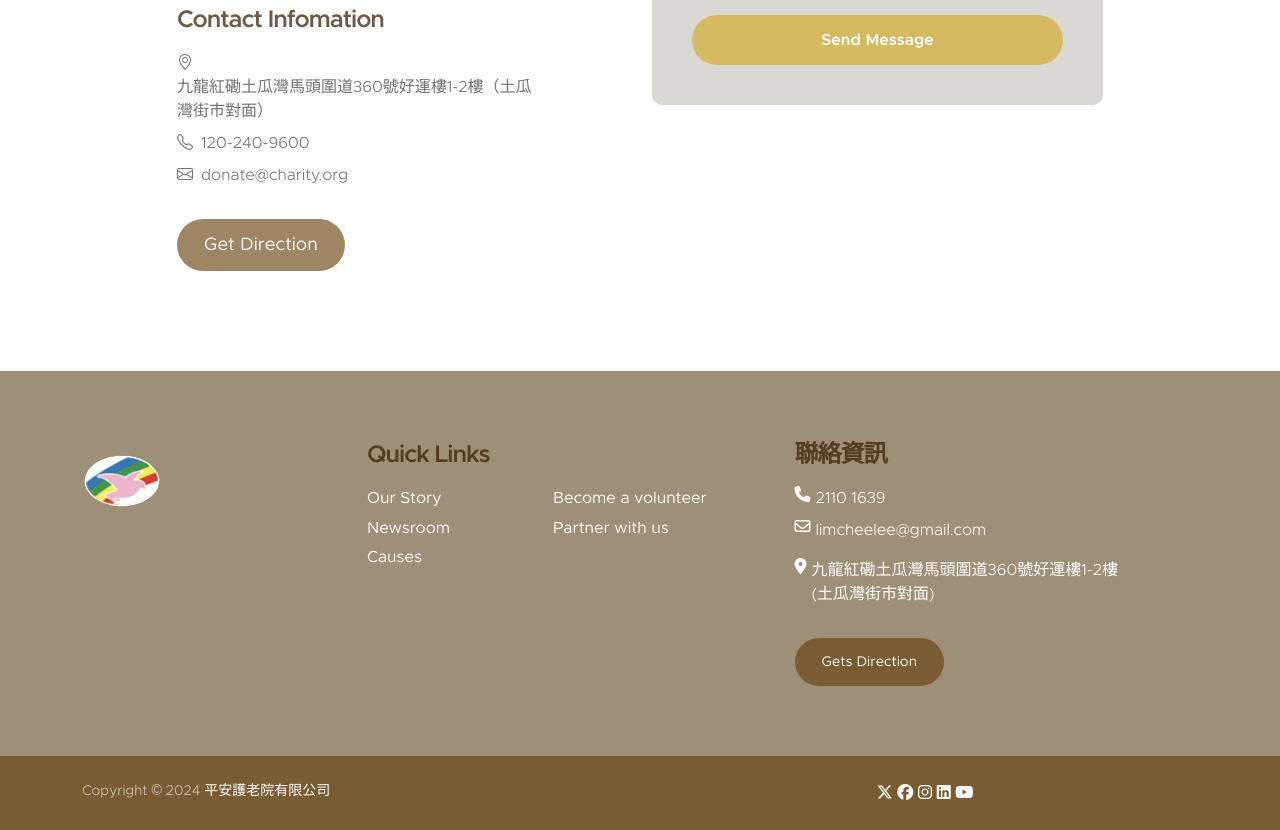
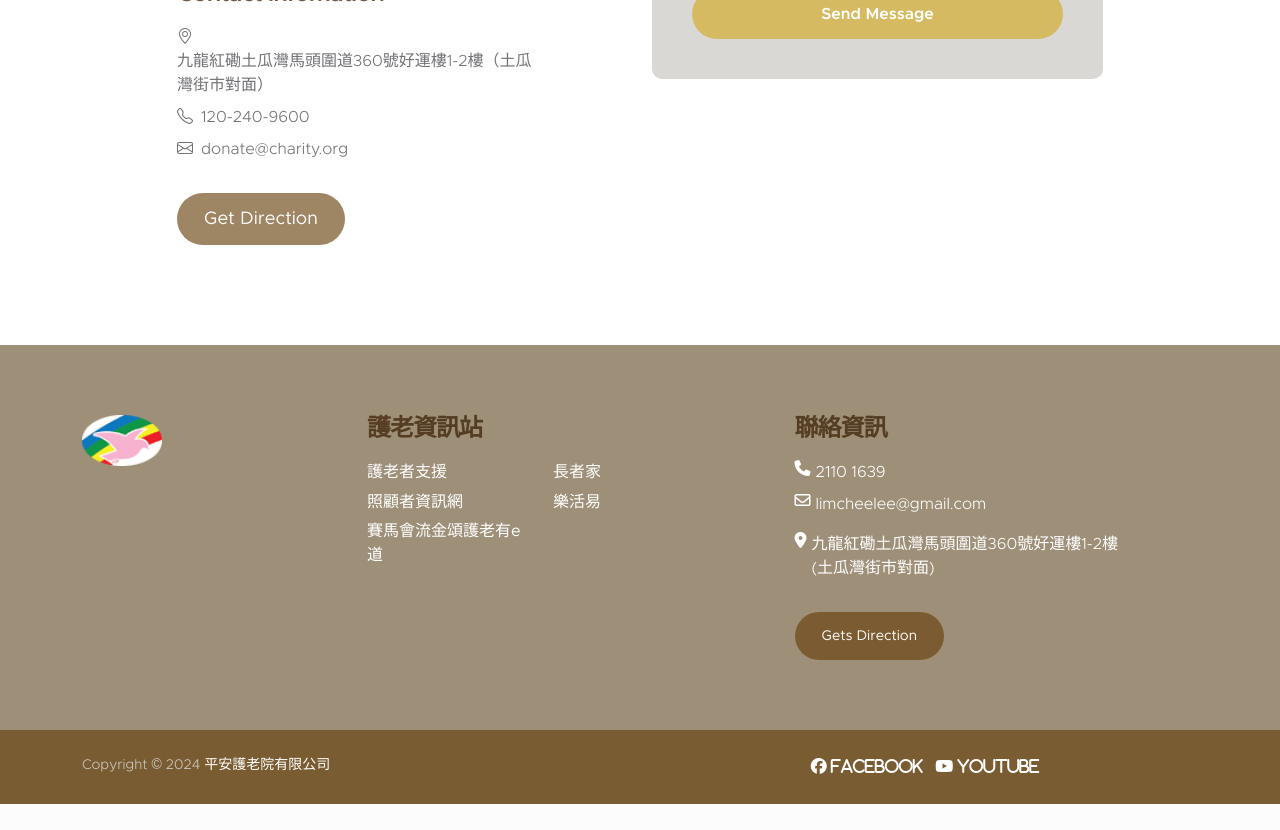
Before and after one commit to AcoHon53114/peace, a Django app: page /contacts/ in a window 1280 px wide. Shown: the part 693-1523 px from the top of the page. After the commit the page ends 1497 px from the top, so only its background shows below. Run offline with Django 4.2, Linux system fonts and the light colour scheme; some libraries are stand-ins or nearby versions.

Commit message:
replaced templatemo-kind-heart-charity.css, _footer.html, _navbar.html, _topbar.html, quick link of site footer

```diff
--- a/peaceweb/static/css/templatemo-kind-heart-charity.css
+++ b/peaceweb/static/css/templatemo-kind-heart-charity.css
@@ -66,7 +66,7 @@ https://templatemo.com/tm-581-kind-heart-charity
 --h3-font-size:                 32px;
 --h4-font-size:                 28px;
 --h5-font-size:                 24px;
-  --h6-font-size:                 22px;
+--h6-font-size:                 20px;
 --p-font-size:                  16px;
 --btn-font-size:                18px;
 --copyright-font-size:          14px;
--- a/static/css/templatemo-kind-heart-charity.css
+++ b/static/css/templatemo-kind-heart-charity.css
@@ -66,7 +66,7 @@ https://templatemo.com/tm-581-kind-heart-charity
 --h3-font-size:                 32px;
 --h4-font-size:                 28px;
 --h5-font-size:                 24px;
-  --h6-font-size:                 22px;
+--h6-font-size:                 20px;
 --p-font-size:                  16px;
 --btn-font-size:                18px;
 --copyright-font-size:          14px;
--- a/templates/partials/_footer.html
+++ b/templates/partials/_footer.html
@@ -8,27 +8,27 @@
             </div>
 
             <div class="col-lg-4 col-md-6 col-12 mb-4">
-                <h5 class="site-footer-title mb-3">Quick Links</h5>
+                <h5 class="site-footer-title mb-3">護老資訊站</h5>
 
                 <ul class="footer-menu">
                     <li class="footer-menu-item">
-                        <a href="#" class="footer-menu-link">Our Story</a>
+                        <a href="https://www.swd.gov.hk/tc/pubsvc/elderly/cat_careersupp/carersuppo/index.html" class="footer-menu-link">護老者支援</a>
                     </li>
 
                     <li class="footer-menu-item">
-                        <a href="#" class="footer-menu-link">Newsroom</a>
+                        <a href="https://carers.hk/" class="footer-menu-link">照顧者資訊網</a>
                     </li>
 
                     <li class="footer-menu-item">
-                        <a href="#" class="footer-menu-link">Causes</a>
+                        <a href="https://www.cadenza.hk/e-tools/zh/aboutus/" class="footer-menu-link">賽馬會流金頌護老有e道</a>
                     </li>
 
                     <li class="footer-menu-item">
-                        <a href="#" class="footer-menu-link">Become a volunteer</a>
+                        <a href="https://hoe.hk/care" class="footer-menu-link">長者家</a>
                     </li>
 
                     <li class="footer-menu-item">
-                        <a href="#" class="footer-menu-link">Partner with us</a>
+                        <a href="https://www.elderlydb.hk/" class="footer-menu-link">樂活易</a>
                     </li>
                 </ul>
             </div>
@@ -72,39 +72,28 @@
                 </div>
 
                 <div class="col-lg-6 col-md-5 col-12 d-flex justify-content-center align-items-center mx-auto">
-                    <ul class="social-icon">
-                        <li class="social-icon-item">
-                            <a href="https://x.com/" class="">
-                                <i class="fa-brands fa-x-twitter"></i>
+                    <div class="row">
+                        <div class="social-icon">
+
+                            <div class="social-icon-item">
+                            <a href="https://www.facebook.com/people/%E5%B9%B3%E5%AE%89%E8%AD%B7%E8%80%81%E9%99%A2/100071231621281/?ref=embed_page" class="">
+                                <i class="fa-brands fa-facebook"> Facebook &nbsp; </i>
                             </a>
-                        </li>
+                            </div>
 
-                        <li class="social-icon-item">
-                            <a href="https://www.facebook.com/people/%E5%B9%B3%E5%AE%89%E8%AD%B7%E8%80%81%E9%99%A2/100071231621281/?ref=embed_page" class="">
-                                <i class="fa-brands fa-facebook"></i>
+
+                            <div class="social-icon-item">
+                            <a href="https://www.youtube.com/@nursingpeaceful4914" class="">
+                                <i class="fa-brands fa-youtube"> Youtube </i>
                             </a>
-                        </li>
+                            </div>
 
-                        <li class="social-icon-item">
-                            <a href="https://www.instagram.com/" class="">
-                                <i class="fa-brands fa-instagram"></i>
-                            </a>
-                        </li>
+                        </div>
+                    </div>
+                </div>
 
-                        <li class="social-icon-item">
-                            <a href="https://www.linkedin.com/" class="">
-                                <i class="fa-brands fa-linkedin"></i>
-                            </a>
-                        </li>
-
-                        <li class="social-icon-item">
-                            <a href="https://www.youtube.com/@nursingpeaceful4914" class="">
-                                <i class="fa-brands fa-youtube"></i>
-                            </a>
-                        </li>
-                    </ul>
-                </div>
             </div>
         </div>
+
     </div>
 </footer>
--- a/templates/partials/_navbar.html
+++ b/templates/partials/_navbar.html
@@ -6,9 +6,11 @@
             <img src={%static "images/logo.png" %} class="logo img-fluid" alt="Kind Heart Charity" />
             <span>
                 平安護老院有限公司
+                <br>
                 <small>將平安，仁愛，關懷，喜樂帶進各院友生活和生命當中</small>
             </span>
         </a>
+
 
         <button class="navbar-toggler" type="button" data-bs-toggle="collapse" data-bs-target="#navbarNav"
             aria-controls="navbarNav" aria-expanded="false" aria-label="Toggle navigation">
--- a/templates/partials/_topbar.html
+++ b/templates/partials/_topbar.html
@@ -3,6 +3,7 @@
 <!--_topbar.html-->
 <header class="site-header">
     <div class="container">
+
         <div class="row">
             <style>
                 .d-flex {
@@ -14,6 +15,7 @@
                     white-space: nowrap; /* 防止文字换行 */
                 }
             </style>
+
             <div class="col-lg-8 col-12 d-flex flex-wrap">
                 <p class="d-flex me-4 mb-0">
                     <i class="bi-geo-alt me-2"></i>
@@ -29,29 +31,27 @@
                 </p>
             </div>
 
-            <div class="col-lg-3 col-12 ms-auto d-lg-block d-none">
-                <ul class="social-icon">
-                    <li class="social-icon-item">
-                        <a href="https://x.com/" class="social-icon-link bi-twitter"></a>
-                    </li>
+            <div class="col ms-auto d-lg-block d-none ">
+                <div class="row">
+                    <div class="social-icon ">
 
-                    <li class="social-icon-item">
-                        <a href="https://www.facebook.com/people/%E5%B9%B3%E5%AE%89%E8%AD%B7%E8%80%81%E9%99%A2/100071231621281/?ref=embed_page" class="social-icon-link bi-facebook"></a>
-                    </li>
+                        <div class="social-icon-item">
+                        <a href="https://www.facebook.com/people/%E5%B9%B3%E5%AE%89%E8%AD%B7%E8%80%81%E9%99%A2/100071231621281/?ref=embed_page" class="social-icon-link bi-facebook"> Facebook</a>
+                        </div>
 
-                    <li class="social-icon-item">
-                        <a href="https://www.instagram.com/" class="social-icon-link bi-instagram"></a>
-                    </li>
+                        <div class="social-icon-item">
+                        <a href="https://www.youtube.com/@nursingpeaceful4914" class="social-icon-link bi-youtube"> Youtube</a>
+                        </div>
 
-                    <li class="social-icon-item">
-                        <a href="https://www.youtube.com/@nursingpeaceful4914" class="social-icon-link bi-youtube"></a>
-                    </li>
+                        <div class="social-icon-item">
+                        <a href="https://api.whatsapp.com/send?phone=85256466945&text=%E6%88%91%E6%83%B3%E4%BA%86%E8%A7%A3%E6%9B%B4%E5%A4%9A%E5%B9%B3%E5%AE%89%E8%AD%B7%E8%80%81%E9%99%A2%E7%9A%84%E6%9C%8D%E5%8B%99%E5%8F%8A%E8%B3%87%E8%A8%8A" class="social-icon-link bi-whatsapp"> Whatsapp </a>
+                        </div>
 
-                    <li class="social-icon-item">
-                        <a href="https://api.whatsapp.com/send?phone=85256466945&text=%E6%88%91%E6%83%B3%E4%BA%86%E8%A7%A3%E6%9B%B4%E5%A4%9A%E5%B9%B3%E5%AE%89%E8%AD%B7%E8%80%81%E9%99%A2%E7%9A%84%E6%9C%8D%E5%8B%99%E5%8F%8A%E8%B3%87%E8%A8%8A" class="social-icon-link bi-whatsapp"></a>
-                    </li>
-                </ul>
+                    </div>
+                </div>
             </div>
+
         </div>
+
     </div>
 </header>
```
Also changed, not shown: other parts of peaceweb/static/css/templatemo-kind-heart-charity.css (+4 -0 lines), other parts of static/css/templatemo-kind-heart-charity.css (+4 -0 lines), peaceweb/static/images/logo.png, static/images/logo.png, 2 other files. Lines whose indentation alone changed are shown as unchanged.
